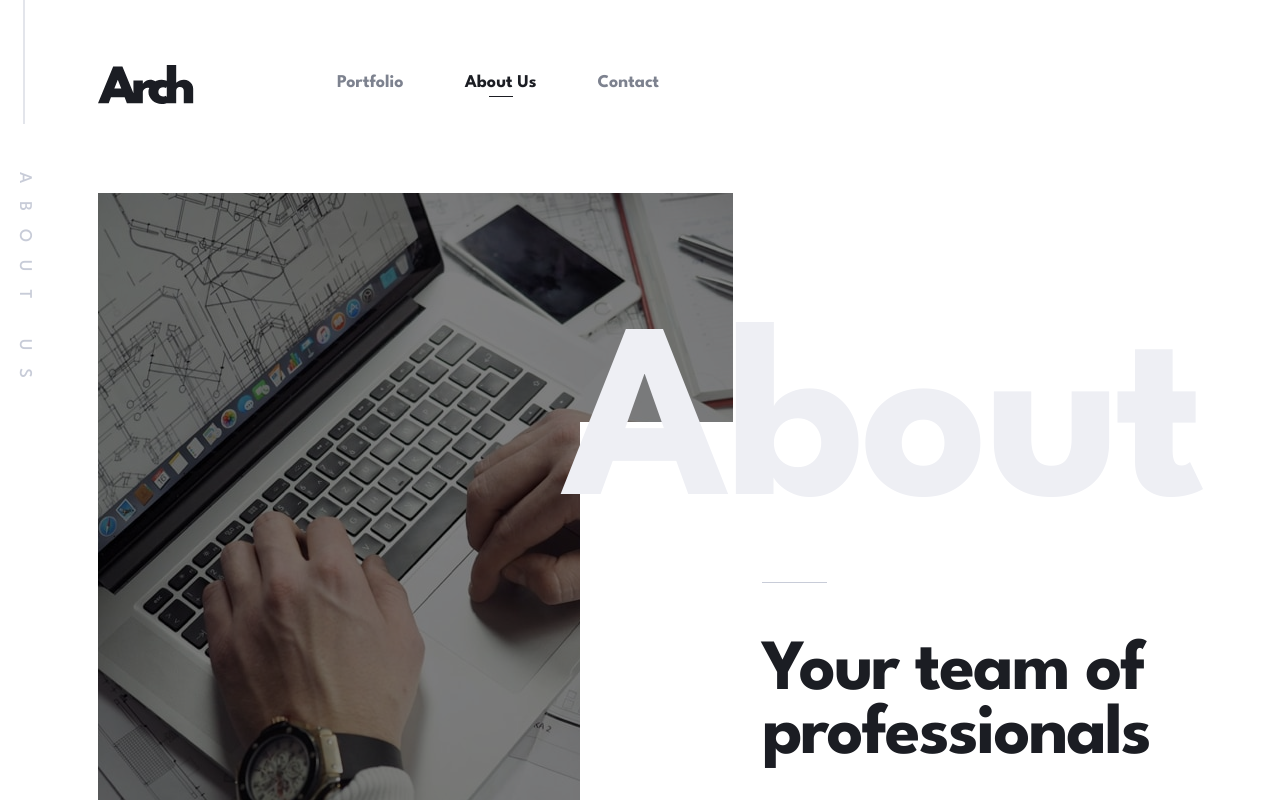
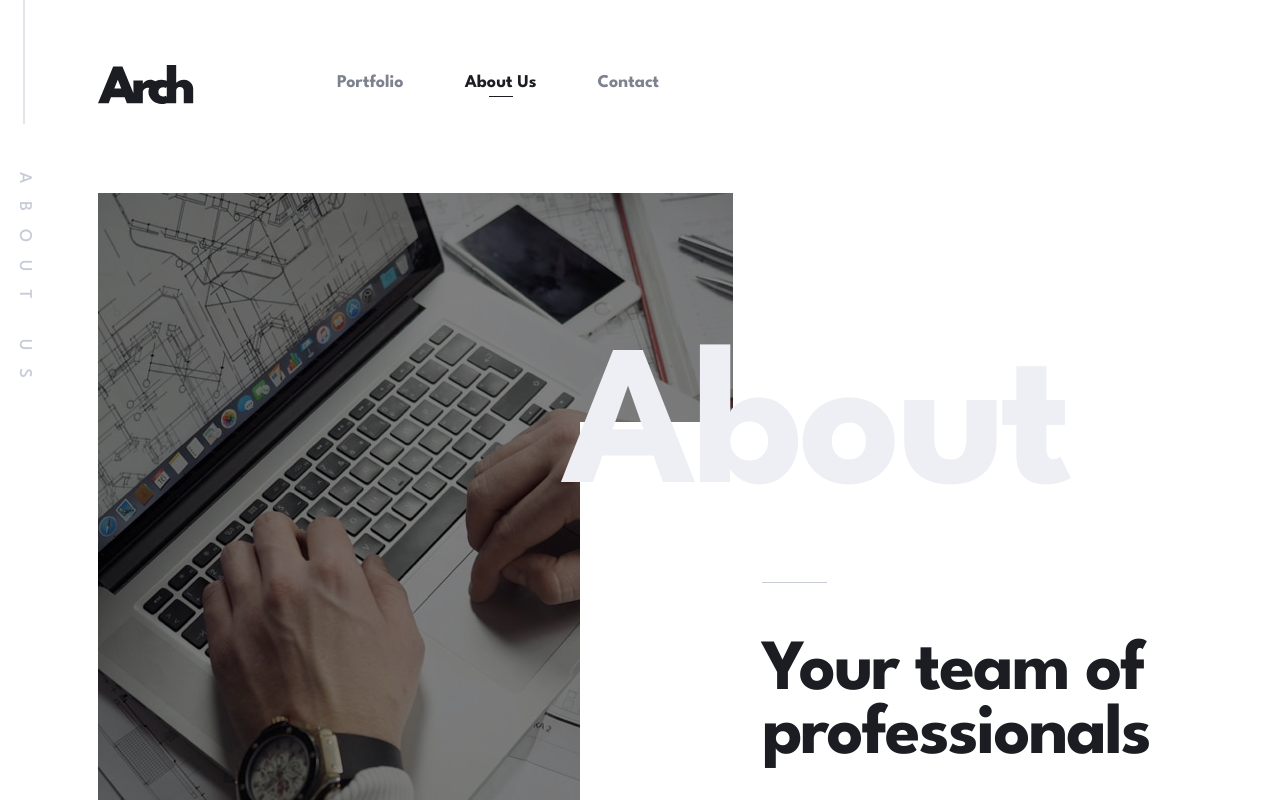
Before and after one commit to lleonardus/arch-studio, a React (Vite) app: page /about-us in a window 1280 px wide. Shown: the top 800 px of the page. Built offline with nearby package versions, Linux system fonts and the light colour scheme.

Commit message:
adjusting font size

```diff
--- a/src/pages/about-us/components/Hero.jsx
+++ b/src/pages/about-us/components/Hero.jsx
@@ -19,13 +19,13 @@ export function Hero() {
         </picture>
       </div>
       <div className="relative px-8 pt-5 after:absolute after:-top-[45px] after:left-0 after:h-[45px] after:w-[343px] after:bg-white tablet:ml-[58px] tablet:w-[572px] tablet:-translate-y-full tablet:bg-white tablet:px-[59px] tablet:pt-[73px] tablet:after:-top-[88px] tablet:after:h-[88px] tablet:after:w-[523px] desktop:ml-[482px] desktop:w-[793px] desktop:pl-[182px] desktop:pr-[165px] desktop:pt-[58px] desktop:after:-top-[160px] desktop:after:h-[160px]">
-        <p className="absolute z-[99] hidden text-[120px] font-bold lowercase leading-[200px] tracking-[-3px] text-gray-100 first-letter:uppercase tablet:top-[-180px] tablet:block desktop:left-[-18px] desktop:top-[-248px] desktop:text-3xl">
+        <p className="absolute z-[99] hidden text-[120px] font-bold lowercase leading-[200px] tracking-[-3px] text-gray-100 first-letter:uppercase tablet:top-[-180px] tablet:block desktop:left-[-18px] desktop:top-[-248px] desktop:text-[200px] desktop:font-bold desktop:leading-[200px] desktop:tracking-[-5px] 2xl:text-3xl">
           About
         </p>
         <h2 className="max-w-[311px] pb-[21px] text-[48px] font-bold leading-[52px] tracking-[-1.71px] text-gray-900 tablet:max-w-[446px] tablet:pb-[38px] tablet:text-xl tablet:before:absolute tablet:before:left-[59px] tablet:before:top-0 tablet:before:h-[1px] tablet:before:w-[65px] tablet:before:bg-gray-300 desktop:pb-[49px] desktop:before:left-[182px]">
           Your team of professionals
         </h2>
-        <p className="text-gray-700 text-base">
+        <p className="text-base text-gray-700">
           Our small team of world-class professionals will work with you every
           step of the way. Strong relationships are at the core of everything we
           do. This extends to the relationship our projects have with their
```
